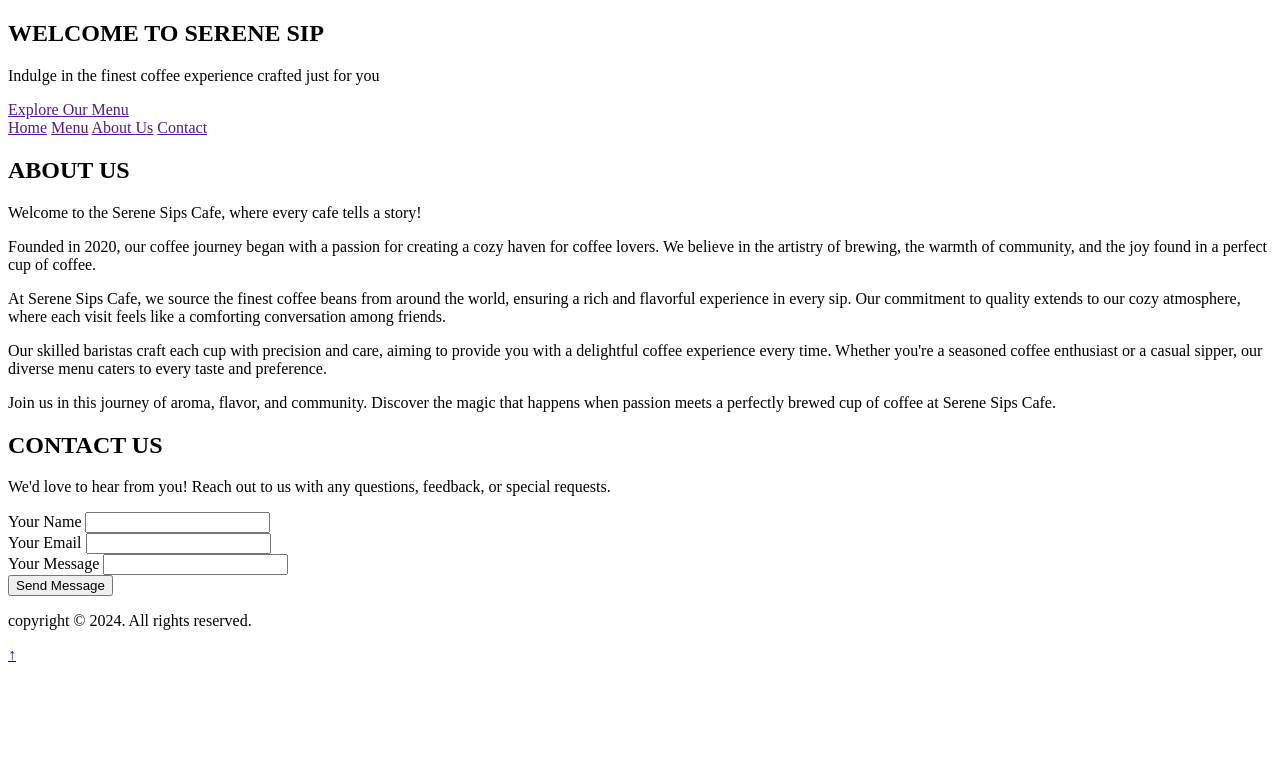
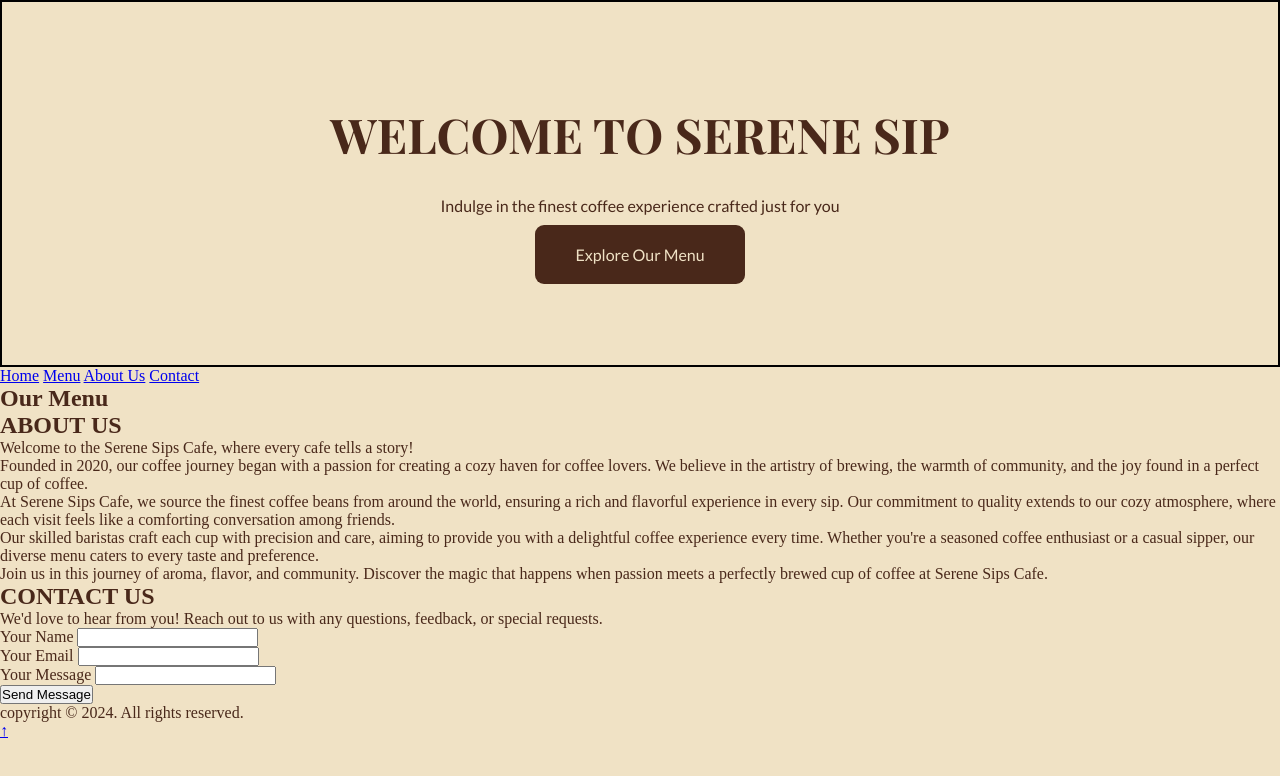
Before and after one commit to HlaBhoneHan/serene-sips, a plain HTML site: page index.html in a window 1280 px wide. Drawn offline with Linux system fonts and the light colour scheme.

Commit message:
images and style added

```diff
--- a/index.html
+++ b/index.html
@@ -3,25 +3,35 @@
   <head>
     <meta charset="UTF-8" />
     <meta name="viewport" content="width=device-width, initial-scale=1.0" />
+    <link rel="stylesheet" href="images/Americano.jpg" />
+    <link rel="preconnect" href="https://fonts.googleapis.com" />
+    <link rel="preconnect" href="https://fonts.gstatic.com" crossorigin />
+    <link
+      href="https://fonts.googleapis.com/css2?family=Lato:ital,wght@0,100;0,300;0,400;0,700;0,900;1,100;1,300;1,400;1,700;1,900&family=Playfair+Display+SC:ital,wght@0,400;0,700;0,900;1,400;1,700;1,900&display=swap"
+      rel="stylesheet"
+    />
+    <link rel="stylesheet" href="style.css" />
     <title>Serene Sip</title>
   </head>
-  <body id="header">
-    <section>
+  <body>
+    <header id="header">
       <h1>WELCOME TO SERENE SIP</h1>
       <p>Indulge in the finest coffee experience crafted just for you</p>
-      <a href="">Explore Our Menu</a>
+      <a href="#our-menu">Explore Our Menu</a>
+    </header>
+
+    <nav>
+      <a href="#header">Home</a>
+      <a href="#our-menu">Menu</a>
+      <a href="#about-us">About Us</a>
+      <a href="#contact-us">Contact</a>
+    </nav>
+
+    <section id="our-menu">
+      <h2>Our Menu</h2>
     </section>
 
-    <section>
-      <nav>
-        <a href="">Home</a>
-        <a href="">Menu</a>
-        <a href="">About Us</a>
-        <a href="">Contact</a>
-      </nav>
-    </section>
-
-    <section>
+    <section id="about-us">
       <h2>ABOUT US</h2>
       <p>Welcome to the Serene Sips Cafe, where every cafe tells a story!</p>
       <p>
@@ -49,7 +59,7 @@
       </p>
     </section>
 
-    <section>
+    <section id="contact-us">
       <h2>CONTACT US</h2>
       <p>
         We'd love to hear from you! Reach out to us with any questions,
--- /dev/null
+++ b/style.css
@@ -0,0 +1,34 @@
+* {
+  margin: 0;
+  padding: 0;
+  box-sizing: border-box;
+}
+body {
+background-color: #f0e2c5;
+color: #49281a;
+}
+header {
+  border: 2px solid #000;
+  text-align: center;
+  padding: 100px 0;
+}
+
+header h1 {
+  font-family: "Playfair Display SC", serif;
+  margin-bottom: 30px;
+  font-size: 3rem;
+}
+
+header p {
+  font-family: "Lato", sans-serif;
+  margin-bottom: 30px;
+}
+
+header a {
+  font-family: "Lato", sans-serif;
+  background-color: #49281a;
+  color: #f0e2c5;
+  padding: 20px 40px;
+  text-decoration: none;
+  border-radius: 9px;
+}
```
Also changed, not shown: images/Americano.jpg (added).
